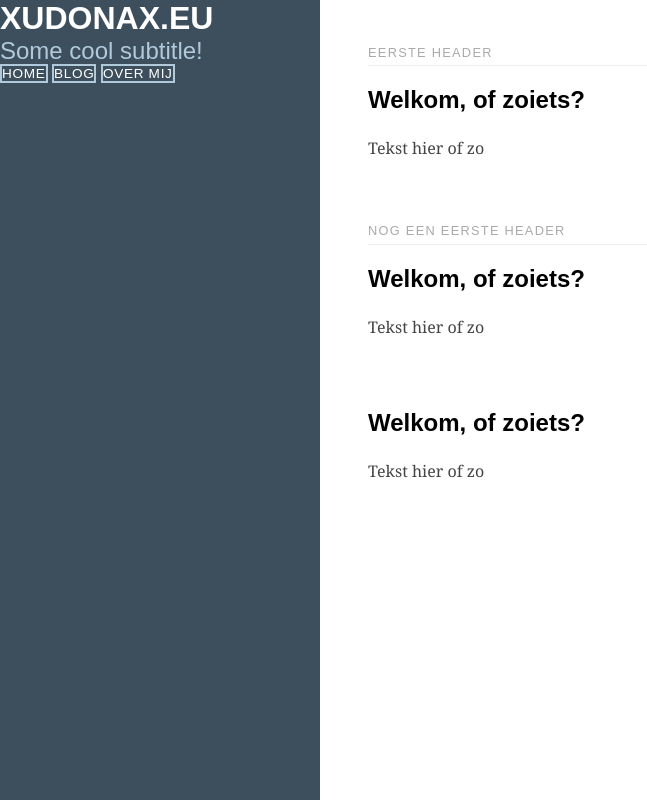
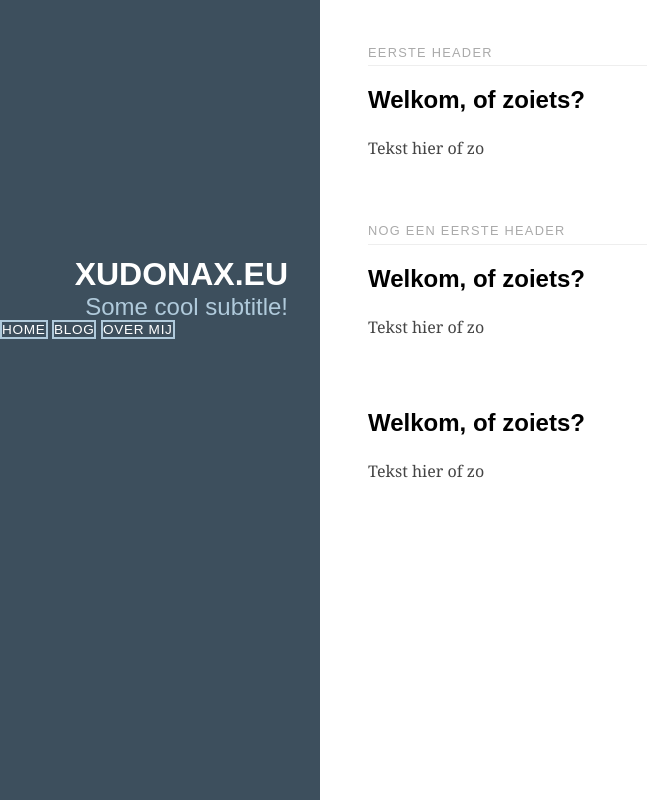
Before and after one commit to xudonax/static-site, a website: page src/index.html in a window 1280 px wide. Shown: the whole page, without its empty margins (0-647 px from the left). Drawn offline with nearby package versions, Linux system fonts and the light colour scheme.

Commit message:
One day we'll get there

```diff
--- a/src/index.html
+++ b/src/index.html
@@ -13,7 +13,7 @@
 <body>
   <div id="layout" class="pure-g">
     <aside class="sidebar pure-u-1 pure-u-md-1-4">
-      <header>
+      <header class="header">
         <h1 class="brand-title">Xudonax.eu</h1>
         <h2 class="brand-tagline">Some cool subtitle!</h2>
       </header>
```
